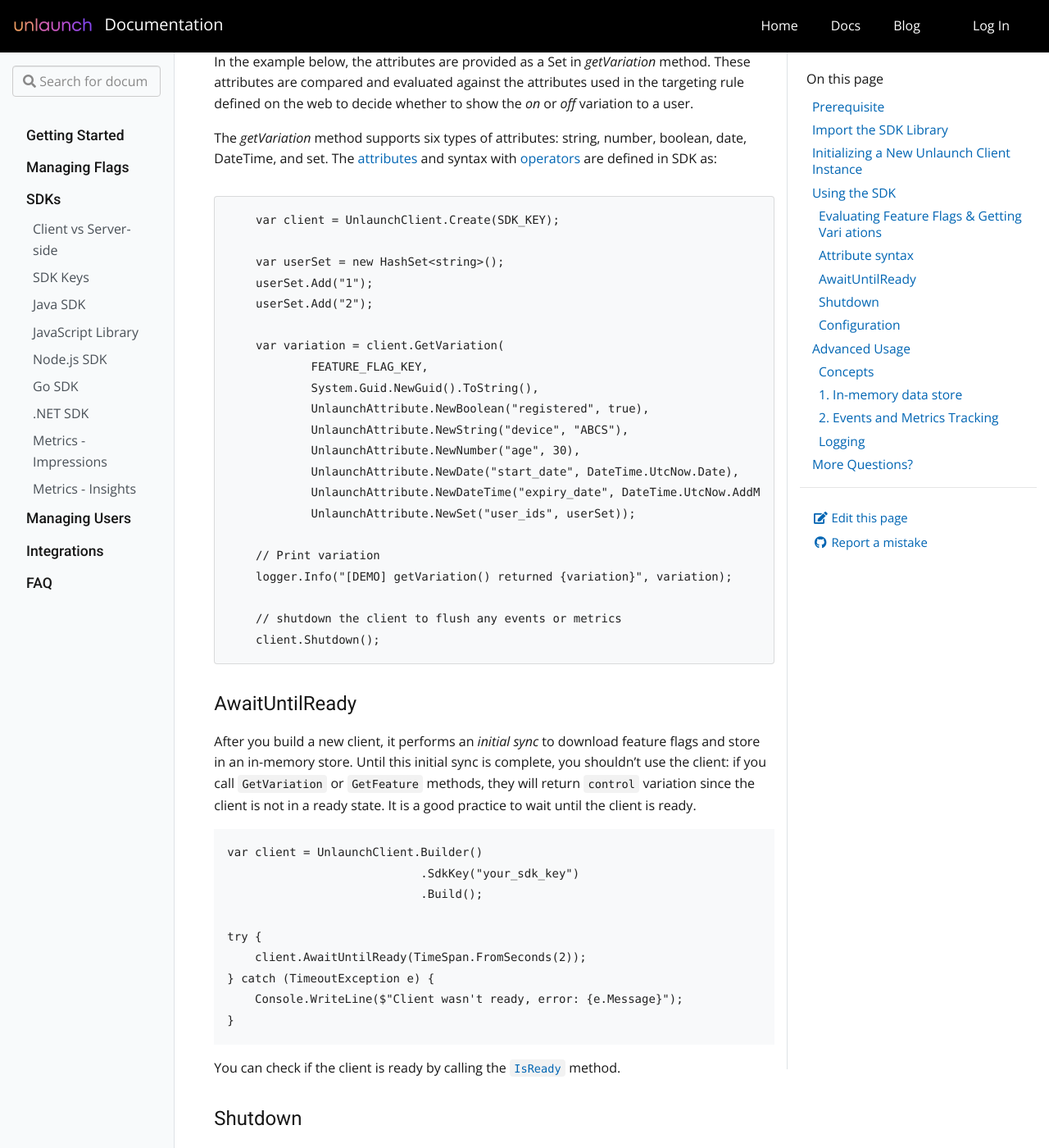
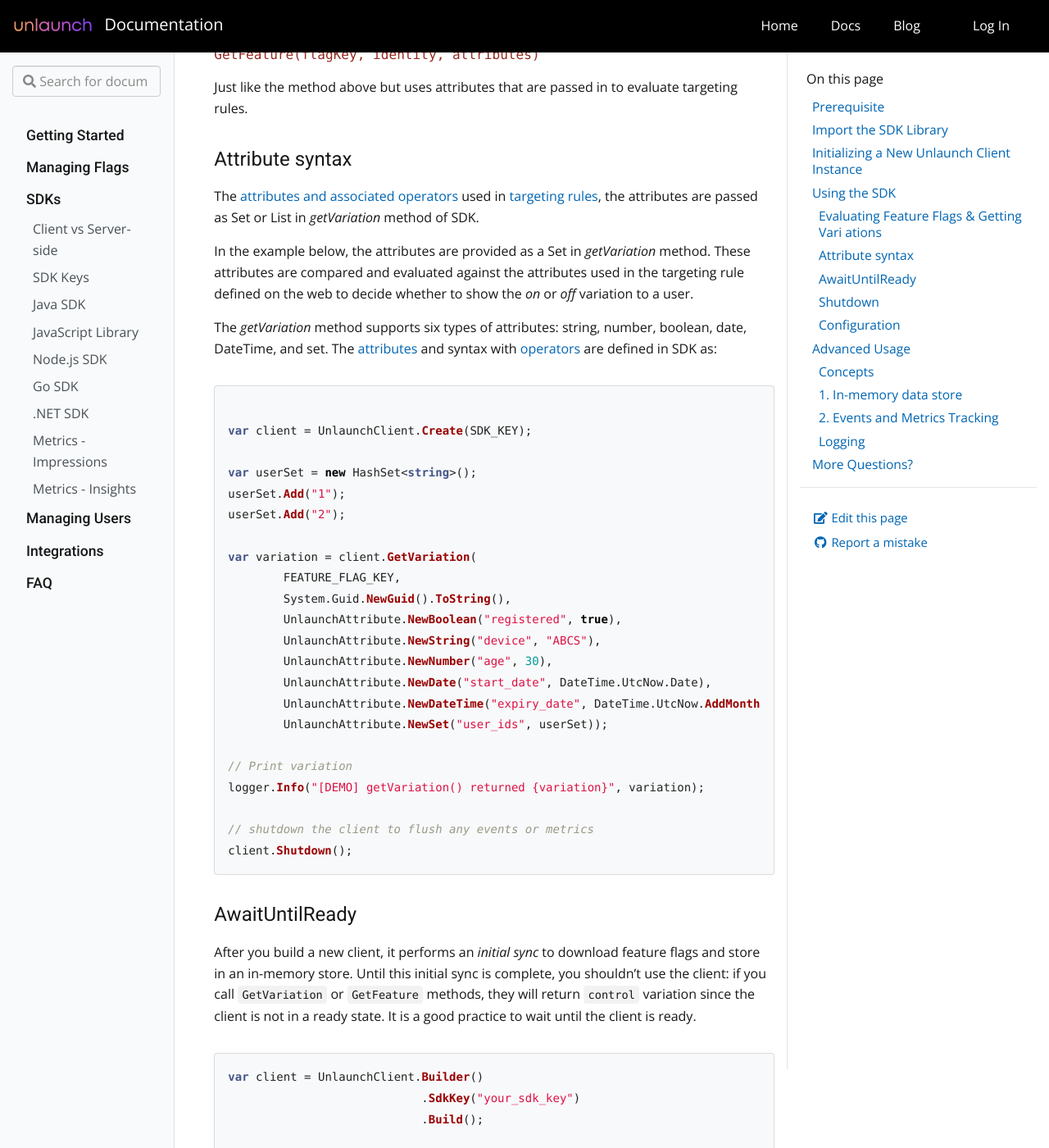
Before and after one commit to unlaunch/documentation, a Jekyll site: the page built from _docs/sdks/dotnet-sdk.md, in a window 1280 px wide and 1400 px high, scrolled down 5411 px. Shown: the whole window at 82% size. Built offline with Jekyll 4.4.1, drawn with Linux system fonts in a browser that asks for light colours; some of the changed text lies outside the part shown.

Commit message:
minor tweaks to .net SDK docs

````diff
--- a/_docs/sdks/dotnet-sdk.md
+++ b/_docs/sdks/dotnet-sdk.md
@@ -20,8 +20,11 @@
 3. (Optional) Understand the difference between [client-side and server-side SDKs](client-vs-server-side-sdks). This SDK is server-side and optimized for applications that run on the cloud such as web servers, backend services, etc.
 
 ## Import the SDK Library
+You can import the SDK using **Nuget**. For more information, [click here](https://www.nuget.org/packages/unlaunch).
 
-If you are looking for Unlaunch .NET SDK **Nuget**, please [click here](https://www.nuget.org/packages/unlaunch).
+```
+Install-Package unlaunch -Version 0.0.4
+```
 
 ## Initializing a New Unlaunch Client Instance
 
@@ -34,7 +37,7 @@
 
 So to initialize the client, you'll need an SDK key. SDK Keys are available on the **[Settings](https://app.unlaunch.io/settings)** page under **Projects** tab. Once you have it ready, you can initialize a new client as following:
 
-```C#
+```csharp
 var ulClient = UnlaunchClient.Create("INSERT_YOUR_SDK_KEY");
 
 ulClient.AwaitUntilReady(TimeSpan.FromSeconds(2)); // Wait until all data is downloaded
@@ -54,7 +57,7 @@
 
 The `GetVariation` method requires that you pass in the `flag key`and the `user id` of the user that you are evaluating the feature flag for. If the flag is an Operations flag such as a global kill switch and doesn't require users, you can define a string constant, e.g. `userId=System` and pass it instead.
 
-```C#
+```csharp
 string userId = "123";
 string variation = ulClient.GetVariation("log-levels", userId);
 
@@ -81,7 +84,7 @@
 - There was an exception evaluating the feature flag.
 - The flag was archived.
 
-```C#
+```csharp
 string variation = client.GetVariation("new-login-ui", userId);
 ```
 
@@ -103,7 +106,7 @@
 When evaluating this flag, you must pass in `country` and `subscriber` attributes. If the
 user is from the USA *and* is a subscriber, the "on" variation will be returned. Otherwise, "off". For example,
 
-```C#
+```csharp
 client.GetVariation(
     "show_bonus_pack",
     userId,
@@ -118,7 +121,7 @@
 
 For example, say you want to change the color of a button for some users. You'd define the colors for each variation in the Unlaunch Console as a key-value pair. Then in your application, you can fetch like this:
 
-```C#
+```csharp
 var feature = client.GetFeature("new_login_ui", userId);
 string colorHexCode = feature.GetVariationConfig().GetString("login_button_color", "#cd5c5c");
 
@@ -132,7 +135,7 @@
 ###### Evaluation Reason
 When you evaluate a feature flag, the SDK applies various rules to determine which variation should be returned. If you want to know why a certain variation was returned for debugging purposes, you can use the `GetEvaluationReason()` method of the `UnlaunchFeature` class.
 
-```C#
+```csharp
 var feature = client.GetFeature("new_login_ui", userId);
 string reason = feature.GetEvaluationReason();
 
@@ -153,33 +156,36 @@
 
 The *getVariation* method supports six types of attributes: string, number, boolean, date, DateTime, and set. The [attributes](https://docs.unlaunch.io/docs/features/attributes) and syntax with [operators](https://docs.unlaunch.io/docs/features/attributes-operators) are defined in SDK as:
 
-        var client = UnlaunchClient.Create(SDK_KEY);
+```csharp
 
-        var userSet = new HashSet<string>();
-        userSet.Add("1");
-        userSet.Add("2");
+var client = UnlaunchClient.Create(SDK_KEY);
 
-        var variation = client.GetVariation(
-                FEATURE_FLAG_KEY,
-                System.Guid.NewGuid().ToString(),
-                UnlaunchAttribute.NewBoolean("registered", true),
-                UnlaunchAttribute.NewString("device", "ABCS"),
-                UnlaunchAttribute.NewNumber("age", 30),
-                UnlaunchAttribute.NewDate("start_date", DateTime.UtcNow.Date),
-                UnlaunchAttribute.NewDateTime("expiry_date", DateTime.UtcNow.AddMonths(1)),
-                UnlaunchAttribute.NewSet("user_ids", userSet));
+var userSet = new HashSet<string>();
+userSet.Add("1");
+userSet.Add("2");
 
-        // Print variation
-        logger.Info("[DEMO] getVariation() returned {variation}", variation);
+var variation = client.GetVariation(
+        FEATURE_FLAG_KEY,
+        System.Guid.NewGuid().ToString(),
+        UnlaunchAttribute.NewBoolean("registered", true),
+        UnlaunchAttribute.NewString("device", "ABCS"),
+        UnlaunchAttribute.NewNumber("age", 30),
+        UnlaunchAttribute.NewDate("start_date", DateTime.UtcNow.Date),
+        UnlaunchAttribute.NewDateTime("expiry_date", DateTime.UtcNow.AddMonths(1)),
+        UnlaunchAttribute.NewSet("user_ids", userSet));
 
-        // shutdown the client to flush any events or metrics
-        client.Shutdown();
+// Print variation
+logger.Info("[DEMO] getVariation() returned {variation}", variation);
+
+// shutdown the client to flush any events or metrics
+client.Shutdown();
+```
 
 ### AwaitUntilReady
 
 After you build a new client, it performs an *initial sync* to download feature flags and store in an in-memory store. Until this initial sync is complete, you shouldn't use the client: if you call `GetVariation` or `GetFeature` methods, they will return `control` variation since the client is not in a ready state. It is a good practice to wait until the client is ready.
 
-```C#
+```csharp
 var client = UnlaunchClient.Builder()
                             .SdkKey("your_sdk_key")
                             .Build();
@@ -197,7 +203,7 @@
 
 When your application is shutting down, you can shutdown the Unlaunch client using the `Shutdown` method. Calling shutdown ensures that any pending metrics are sent to Unlaunch servers.
 
-```C#
+```csharp
 client.Shutdown();
 ```
 
@@ -208,7 +214,7 @@
 ##### `PollingInterval()`
 The Unlaunch .NET SDK periodically downloads flags and other data from the servers and stores it in-memory so feature flags can be evaluated with no added latency. The `PollingInterval` controls how often the SDK download flags from the servers if the data has changed. The default value is 60 seconds for production environments and 15 seconds for non-production. For example, to change the polling interval to 5 minutes:
 
-```C#
+```csharp
 var client = UnlaunchClient.Builder()
                             .PollingInterval(TimeSpan.FromMinutes(5))
                             .SdkKey("<your environment sdk key>")
@@ -218,7 +224,7 @@
 ##### `MetricsFlushInterval()`
 The SDK periodically sends events like metrics and diagnostics data to our servers. This controls how frequently this data will be sent. When you shutdown a client using the [`Shutdown()`](https://github.com/unlaunch/dotnet-sdk/blob/master/client-sdk/UnlaunchClient.cs) method, all pending metrics are automatically sent to the server. The default value is 30 seconds for production and 15 seconds for non-production environments. For example, to change the event flush time to 10 minutes:
 
-```C#
+```csharp
 var client = UnlaunchClient.Builder()
                             .MetricsFlushInterval(TimeSpan.FromMinutes(2))
                             .SdkKey("your_environment_sdk_key")
````
Also changed, not shown: other parts of _docs/sdks/dotnet-sdk.md (+1 -1 lines).
